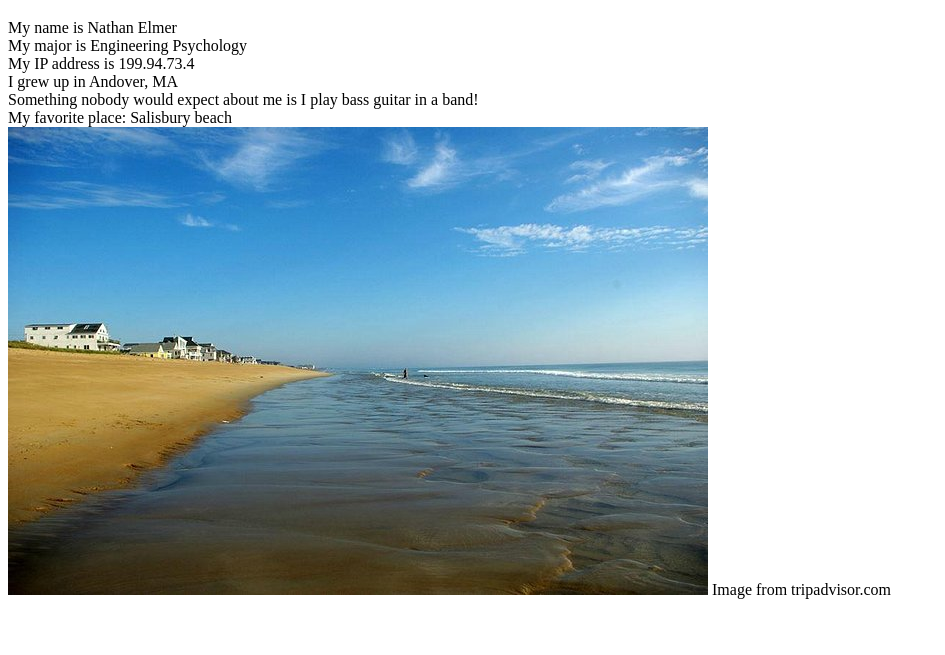
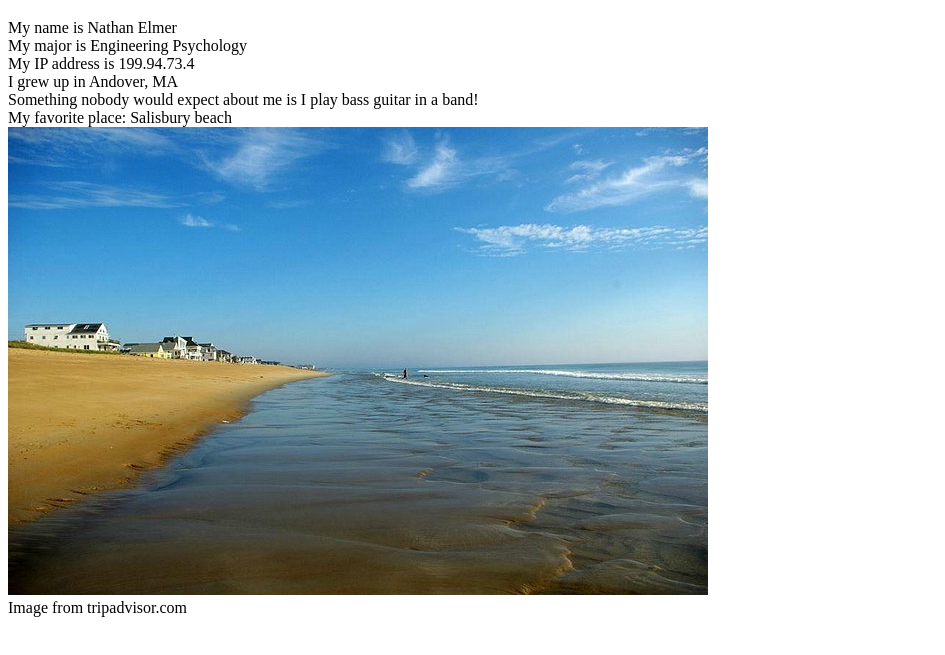
Before and after one commit to nathan-elmer/CS20, a plain HTML site: page index.html in a window 1280 px wide. Shown: the part 61-716 px from the top of the page, without its empty margins (0-945 px from the left). Drawn offline with Linux system fonts and the light colour scheme.

```diff
--- a/index.html
+++ b/index.html
@@ -10,7 +10,7 @@
       I grew up in Andover, MA<br>
       Something nobody would expect about me is I play bass guitar in a band!<br>
       My favorite place: Salisbury beach<br>
-      <img src="salisbury-beach.jpg" alt="Test">
+      <img src="salisbury-beach.jpg" alt="Test"><br>
       Image from tripadvisor.com
   </body>
 </html>
```
